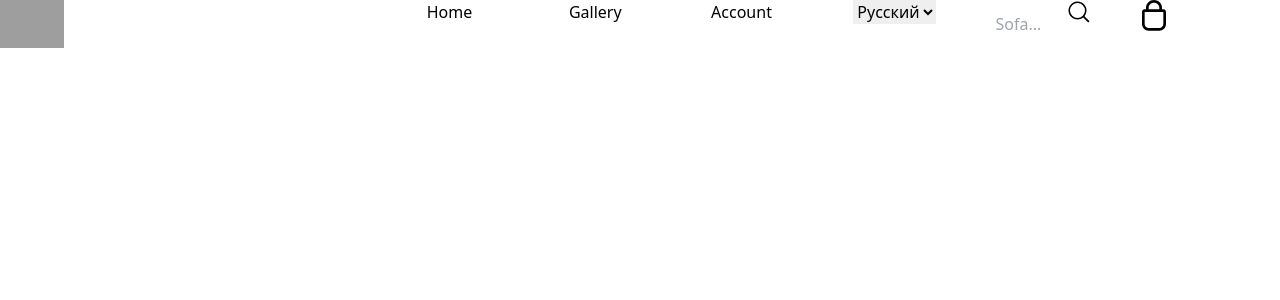
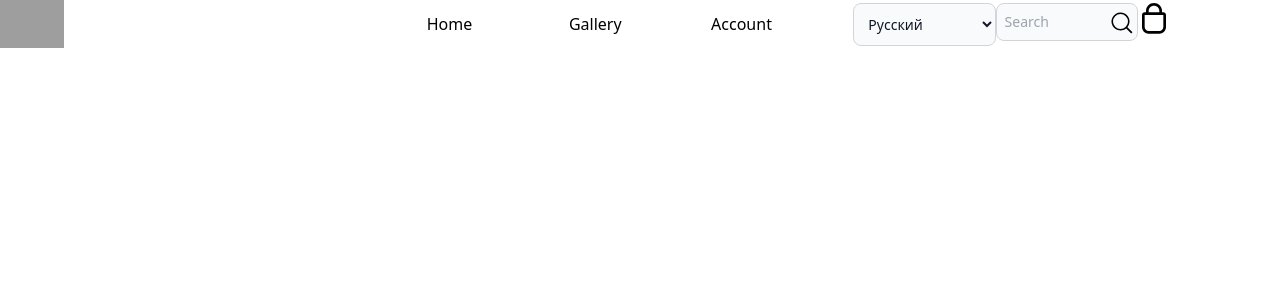
Before and after one commit to Sergeew-K-V/pwa-auth, a Next.js app in the folder client/: page / in a window 1280 px wide. Shown: the top 300 px of the page. Built offline with nearby package versions, Linux system fonts and the light colour scheme; grey boxes are pictures that could not be loaded.

Commit message:
feat: added select, input

```diff
--- a/client/components/Header.tsx
+++ b/client/components/Header.tsx
@@ -3,7 +3,7 @@ import Link from 'next/link'
 
 const Header = (): JSX.Element => {
   return (
-    <div className='grid grid-cols-3 sticky w-full'>
+    <div className='grid grid-cols-3 sticky items-center'>
       <div>
         <Image className='w-16' src={'/LogoKitchen.svg'} alt='search' width={100} height={100} />
       </div>
@@ -11,35 +11,53 @@ const Header = (): JSX.Element => {
         <nav>
           <ul className='grid grid-cols-3'>
             <li>
-              <Link href='/'>Home</Link>
+              <Link className='font-medium hover:underline' href='/'>
+                Home
+              </Link>
             </li>
             <li>
-              <Link href='/gallery'>Gallery</Link>
+              <Link className='font-medium hover:underline' href='/gallery'>
+                Gallery
+              </Link>
             </li>
             <li>
-              <Link href='/account'>Account</Link>
+              <Link className='font-medium hover:underline' href='/account'>
+                Account
+              </Link>
             </li>
           </ul>
         </nav>
       </div>
       <div className='grid grid-cols-3'>
         <div>
-          <select>
-            <option value='ru' selected>
-              Русский
-            </option>
-            <option value='en'>English</option>
+          <select className='bg-gray-50 border border-gray-300 text-gray-900 text-sm rounded-lg focus:ring-blue-500 focus:border-blue-500 block w-full p-2.5 dark:bg-gray-700 dark:border-gray-600 dark:placeholder-gray-400 dark:text-white dark:focus:ring-blue-500 dark:focus:border-blue-500'>
+            <option selected>Русский</option>
+            <option value='US'>English</option>
           </select>
         </div>
-        <div className='grid grid-cols-2'>
-          <input type='text' placeholder='Sofa...' />
+        <div>
+          <label
+            htmlFor='search'
+            className='mb-2 text-sm font-medium text-gray-900 sr-only dark:text-white'
+          >
+            Search
+          </label>
+          <div className='relative items-center'>
+            <input
+              type='search'
+              id='search'
+              className='block w-full p-2 text-sm text-gray-900 border border-gray-300 rounded-lg bg-gray-50 focus:ring-blue-500 focus:border-blue-500 dark:bg-gray-700 dark:border-gray-600 dark:placeholder-gray-400 dark:text-white dark:focus:ring-blue-500 dark:focus:border-blue-500'
+              placeholder='Search'
+              required
+            />
             <Image
-            className='w-6'
+              className='w-6 absolute right-1 top-2'
               src={'/magnifying-glass-backup-svgrepo-com.svg'}
               alt='search'
               width={100}
               height={100}
             />
+          </div>
         </div>
         <div>
           <button>
```
Lines whose indentation alone changed are shown as unchanged.
